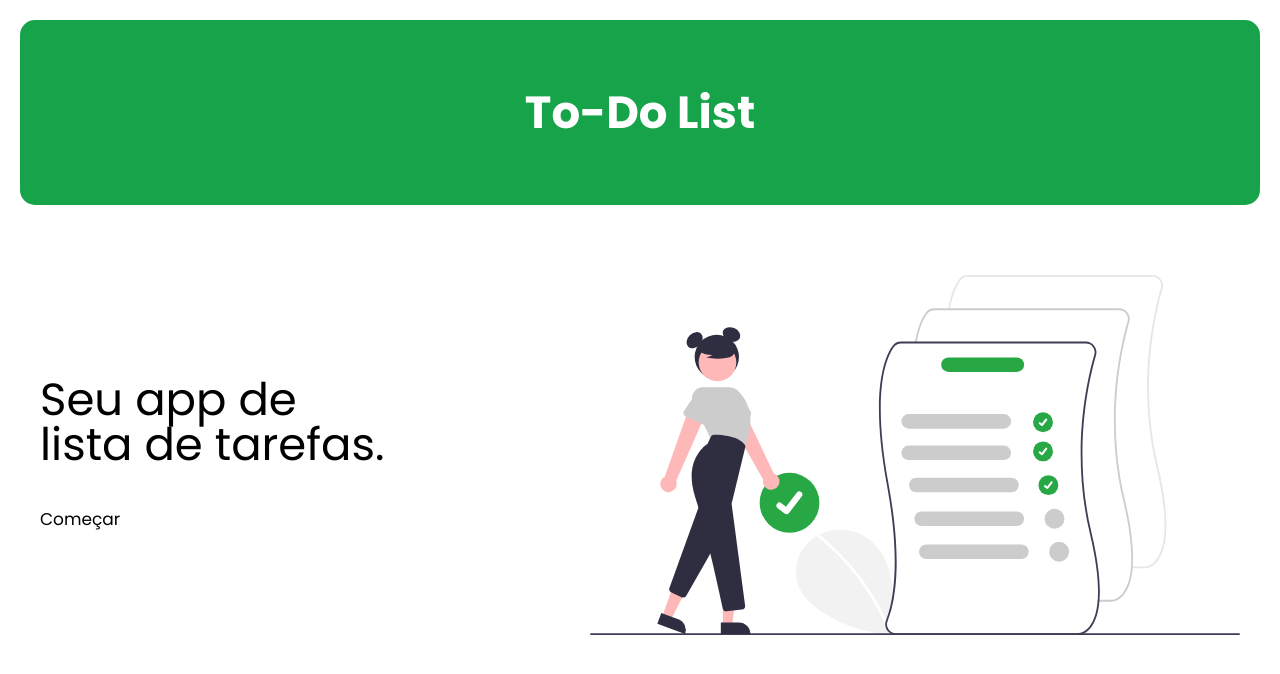
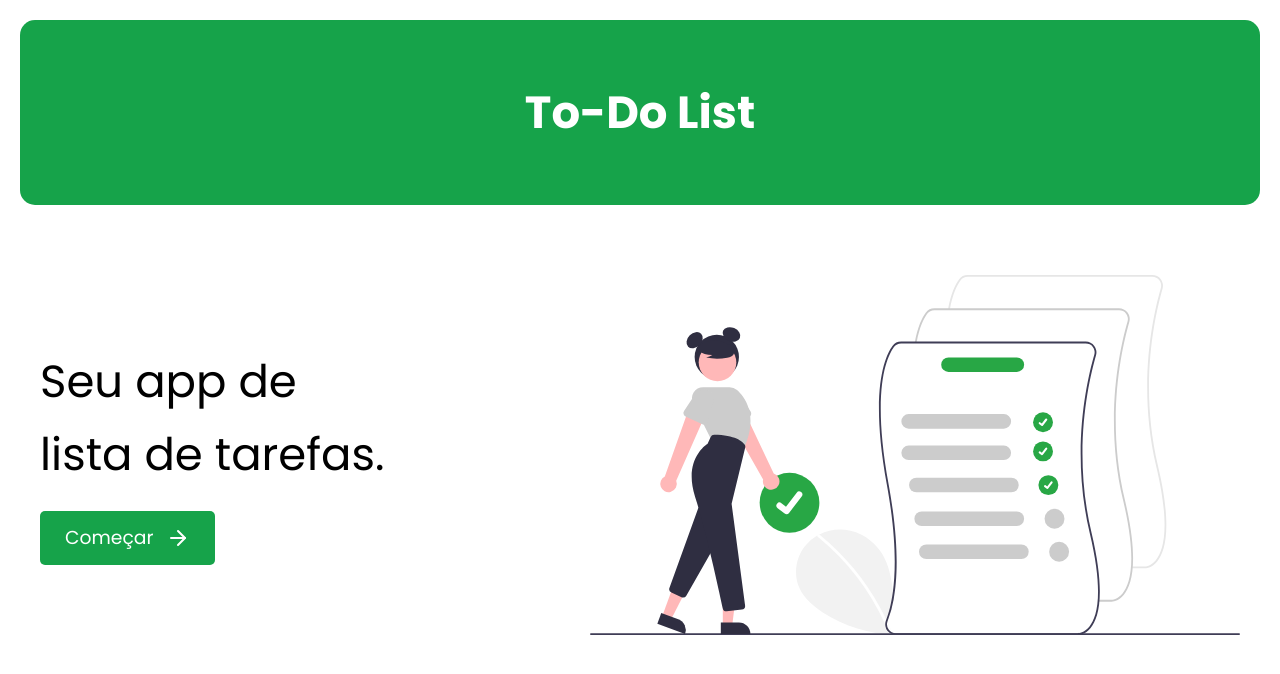
Before and after one commit to Kaua2123/nextjs-to-do-list, a Next.js app: page / in a window 1280 px wide. Shown: the top 674 px of the page. Built offline with nearby package versions, Linux system fonts and the light colour scheme.

Commit message:
feat: add button component

```diff
--- a/package.json
+++ b/package.json
@@ -9,6 +9,7 @@
     "lint": "next lint"
   },
   "dependencies": {
+    "lucide-react": "^0.428.0",
     "next": "14.2.5",
     "pg": "^8.12.0",
     "react": "^18",
--- a/src/app/page.tsx
+++ b/src/app/page.tsx
@@ -1,4 +1,6 @@
 import Image from 'next/image';
+import { Button } from './ui/button';
+import { ArrowRight } from 'lucide-react';
 
 export default function Page() {
   return (
@@ -10,11 +12,14 @@ export default function Page() {
         style={{ width: '120rem', margin: '0 auto' }}
         className="flex items-center justify-between"
       >
-        <div className="flex flex-col items-start gap-16">
-          <p className="text-7xl">
+        <div className="flex flex-col items-start gap-8">
+          <p className="text-7xl  leading-relaxed">
             Seu app de <br /> lista de tarefas.
           </p>
-          <button>Começar</button>
+          <Button>
+            Começar
+            <ArrowRight />
+          </Button>
         </div>
 
         <div>
--- a/src/app/ui/button.tsx
+++ b/src/app/ui/button.tsx
@@ -1 +1,11 @@
-export function Button() {}
+export type ButtonProps = {
+  children: React.ReactNode; // children é o que irá ser passado para dentro do componente.
+};
+
+export function Button({ children }: ButtonProps) {
+  return (
+    <button className="bg-green-600 border-none rounded-lg text-white p-6 px-10 text-3xl hover:bg-green-500 transition-all flex items-center justify-center gap-5">
+      {children}
+    </button>
+  );
+}
```
Also changed, not shown: src/app/login/page.tsx (added), 1 other file (tests, documents, lock files or other folders).
